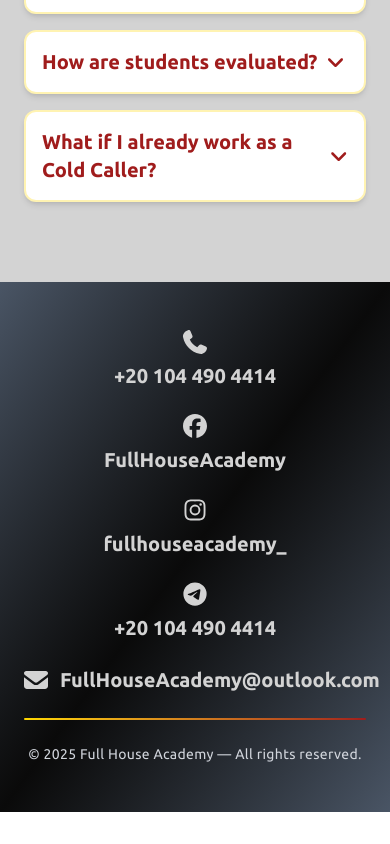
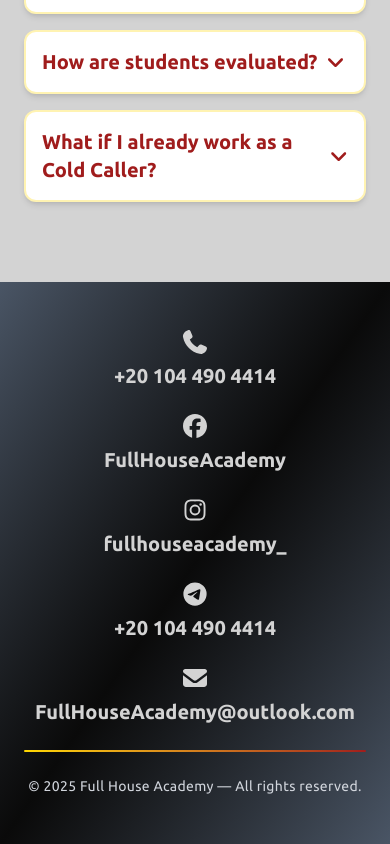
Before and after one commit to Full-House-Academy/website, a React (Vite) app: page / in a window 390 px wide. Shown: the part 4644-5488 px from the top of the page. Before the commit the page ends 5456 px from the top, so only its background shows below. Built offline with nearby package versions, Linux system fonts and the light colour scheme.

Commit message:
commit 13

```diff
--- a/src/components/Contact.jsx
+++ b/src/components/Contact.jsx
@@ -12,7 +12,7 @@
       id="contact"
       className="bg-gradient-to-br from-gray-600 via-[#0a0a0a] to-gray-600 text-whiteColor py-12 px-6"
     >
-      <div className="max-w-5xl mx-auto grid grid-cols-1 sm:grid-cols-2 lg:grid-cols-3 gap-6 text-center">
+      <div className="max-w-5xl mx-auto grid grid-cols-1 sm:grid-cols-2 lg:grid-cols-3 gap-6 text-center ">
         {/* Phone */}
         <a
           href="tel:+201044904414"
@@ -62,7 +62,7 @@
 
         <a
           href="mailto:FullHouseAcademy@outlook.com"
-          className="col-span-1 md:col-span-2 flex items-center gap-3 text-xl md:text-2xl
+          className="col-span-1 md:col-span-2 flex flex-col sm:flex-row items-center gap-2 sm:gap-3 text-xl md:text-2xl
           font-semibold hover:text-[#0078D4] hover:underline transition-all duration-300"
         >
           <FontAwesomeIcon icon={faEnvelope} className="text-2xl md:text-3xl" />
```
